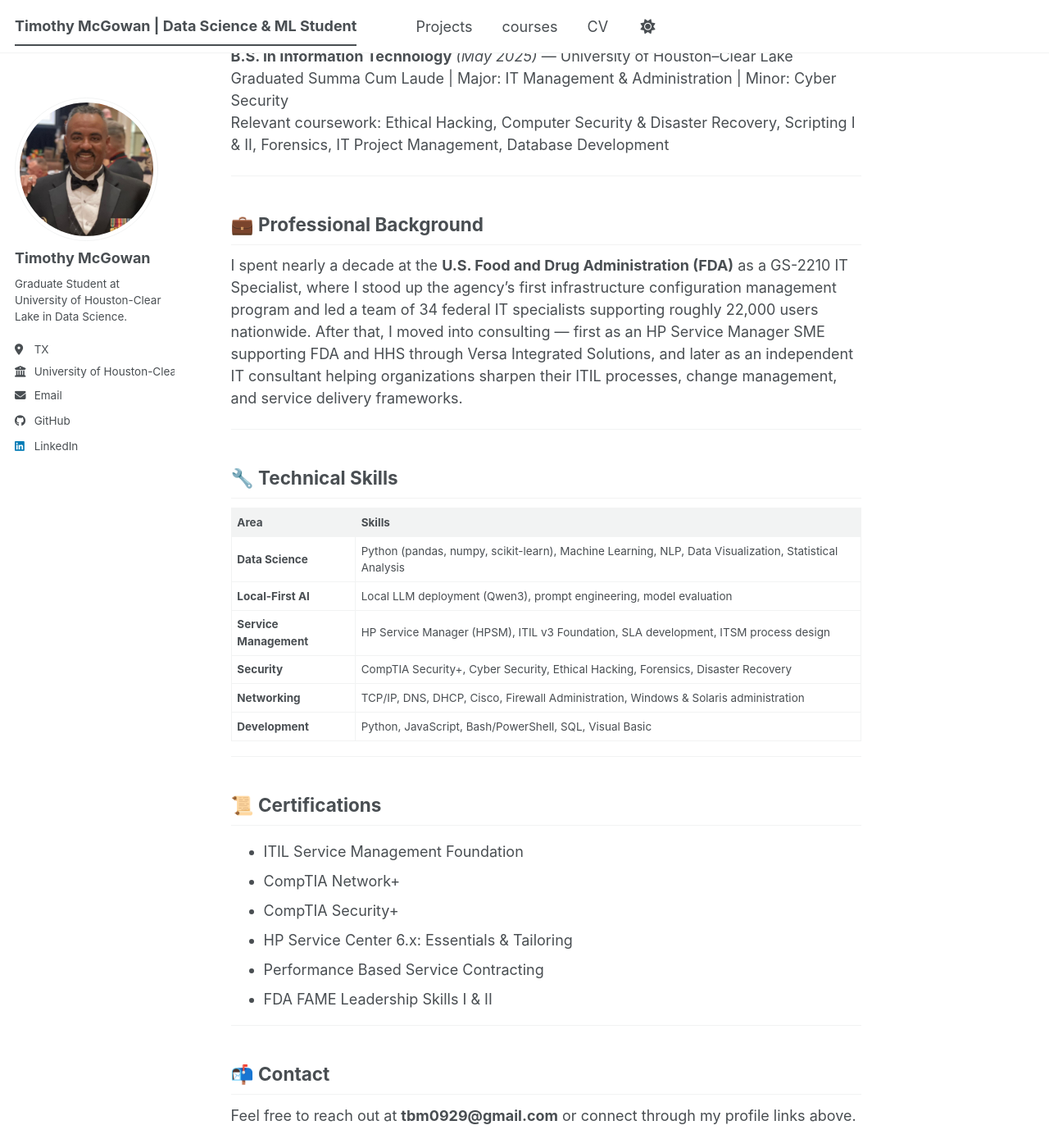
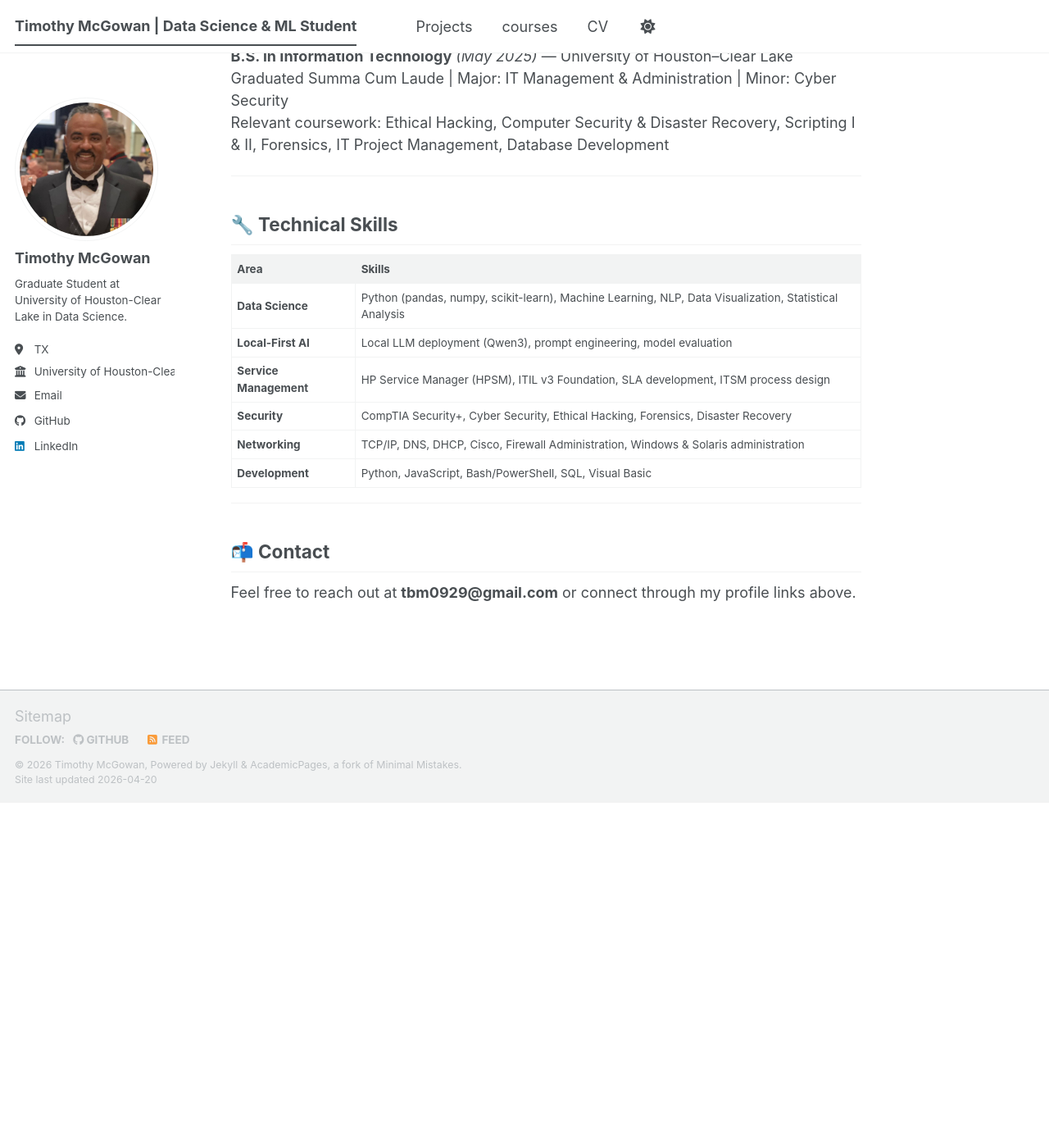
Before and after one commit to tbm0929/tbm0929.github.io, a Jekyll site: the page built from _pages/about.md, in a window 1280 px wide and 1400 px high, scrolled down 845 px. Shown: the whole window at 82% size. Built offline with Jekyll 4.4.1, drawn with Linux system fonts in a browser that asks for light colours; a script bundle is joined from its source files by our own code; library files that are not in the unit come from our copies; after the commit the page ends 1824 px from its top, so only the background shows below that.

Commit message:
Revise about page by removing background and certifications
Removed sections on professional background and certifications.

```diff
--- a/_pages/about.md
+++ b/_pages/about.md
@@ -26,12 +26,6 @@ Relevant coursework: Ethical Hacking, Computer Security & Disaster Recovery, Scr
 
 ---
 
-## 💼 Professional Background
-
-I spent nearly a decade at the **U.S. Food and Drug Administration (FDA)** as a GS-2210 IT Specialist, where I stood up the agency's first infrastructure configuration management program and led a team of 34 federal IT specialists supporting roughly 22,000 users nationwide. After that, I moved into consulting — first as an HP Service Manager SME supporting FDA and HHS through Versa Integrated Solutions, and later as an independent IT consultant helping organizations sharpen their ITIL processes, change management, and service delivery frameworks.
-
----
-
 ## 🔧 Technical Skills
 
 | Area | Skills |
@@ -45,17 +39,6 @@ I spent nearly a decade at the **U.S. Food and Drug Administration (FDA)** as a
 
 ---
 
-## 📜 Certifications
-
-- ITIL Service Management Foundation
-- CompTIA Network+
-- CompTIA Security+
-- HP Service Center 6.x: Essentials & Tailoring
-- Performance Based Service Contracting
-- FDA FAME Leadership Skills I & II
-
----
-
 ## 📬 Contact
 
 Feel free to reach out at **tbm0929@gmail.com** or connect through my profile links above.
```
